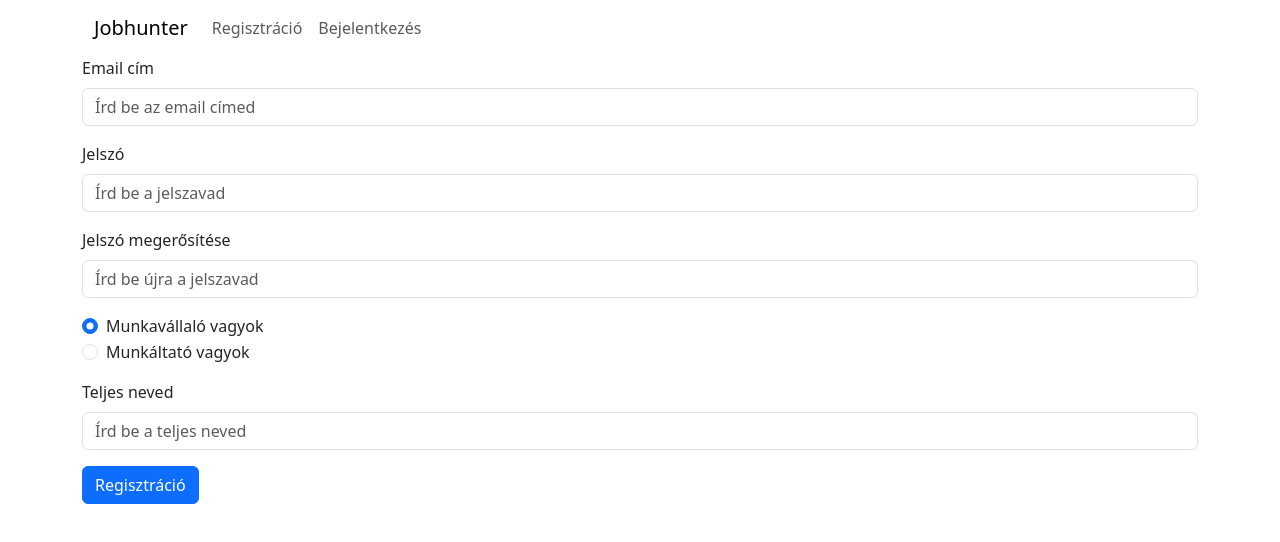
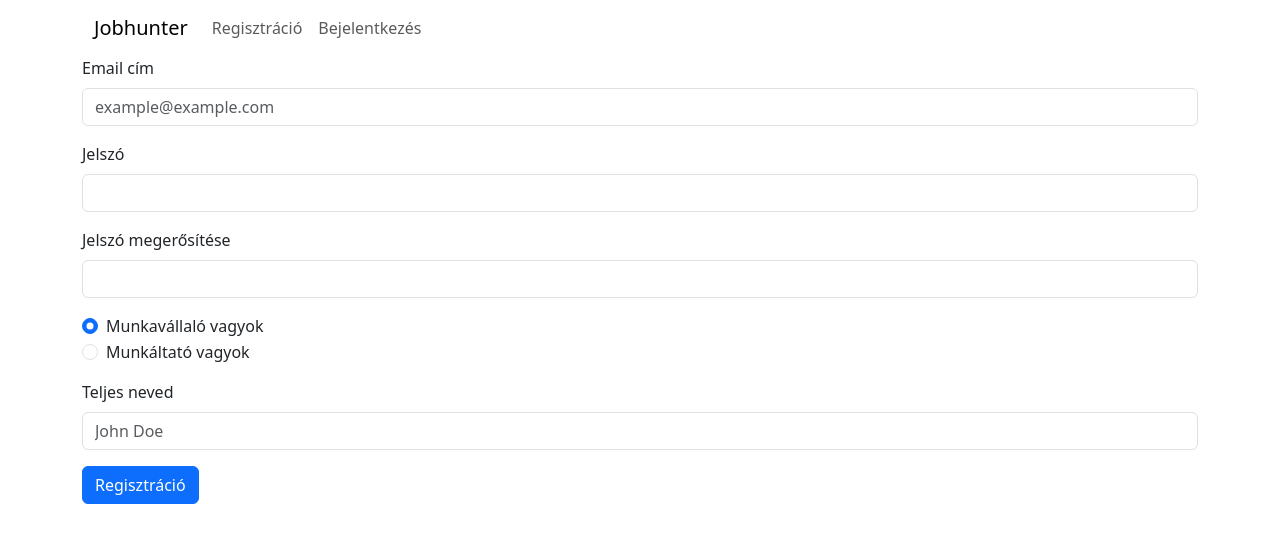
Before and after one commit to Bazska2013/Jobhunter, a React (Vite) app in the folder client/: page /register in a window 1280 px wide. Shown: the top 542 px of the page. Built offline with nearby package versions, Linux system fonts and the light colour scheme.

Commit message:
Placeholderek javítása

```diff
--- a/client/src/pages/Register.jsx
+++ b/client/src/pages/Register.jsx
@@ -18,7 +18,7 @@ const Register = () => {
     const { Formik } = formik;
 
     const schema = yup.object().shape({
-        email: yup.string().email().required("Email cím megadása kötelező"),
+        email: yup.string().email("Helytelen formátum").required("Email cím megadása kötelező"),
         password1: yup.string().required("Jelszó megadása kötelező"),
         password2: yup.string().required("Jelszó ismételt megadása kötelező").oneOf([yup.ref('password1'), null], "A két jelszó nem egyezik"),
         name: yup.string().required("Név megadása kötelező"),
@@ -84,7 +84,7 @@ const Register = () => {
                             <Form.Label>Email cím</Form.Label>
                             <Form.Control
                                 type="email"
-                                placeholder="Írd be az email címed"
+                                placeholder="example@example.com"
                                 name="email"
                                 value={values.email}
                                 onChange={handleChange}
@@ -98,7 +98,6 @@ const Register = () => {
                             <Form.Label>Jelszó</Form.Label>
                             <Form.Control
                                 type="password"
-                                placeholder="Írd be a jelszavad"
                                 name="password1"
                                 value={values.password1}
                                 onChange={handleChange}
@@ -112,7 +111,6 @@ const Register = () => {
                             <Form.Label>Jelszó megerősítése</Form.Label>
                             <Form.Control
                                 type="password"
-                                placeholder="Írd be újra a jelszavad"
                                 name="password2"
                                 value={values.password2}
                                 onChange={handleChange}
@@ -132,7 +130,7 @@ const Register = () => {
                                     <Form.Label>Cég neve</Form.Label>
                                     <Form.Control
                                         type="text"
-                                        placeholder="Írd be regisztrálni kívánt cég nevét"
+                                        placeholder="Jobhunter Kft."
                                         name="name"
                                         value={values.name}
                                         onChange={handleChange}
@@ -144,7 +142,7 @@ const Register = () => {
                                     <Form.Label>Teljes neved</Form.Label>
                                     <Form.Control
                                         type="text"
-                                        placeholder="Írd be a teljes neved"
+                                        placeholder="John Doe"
                                         name="name"
                                         value={values.name}
                                         onChange={handleChange}
```
